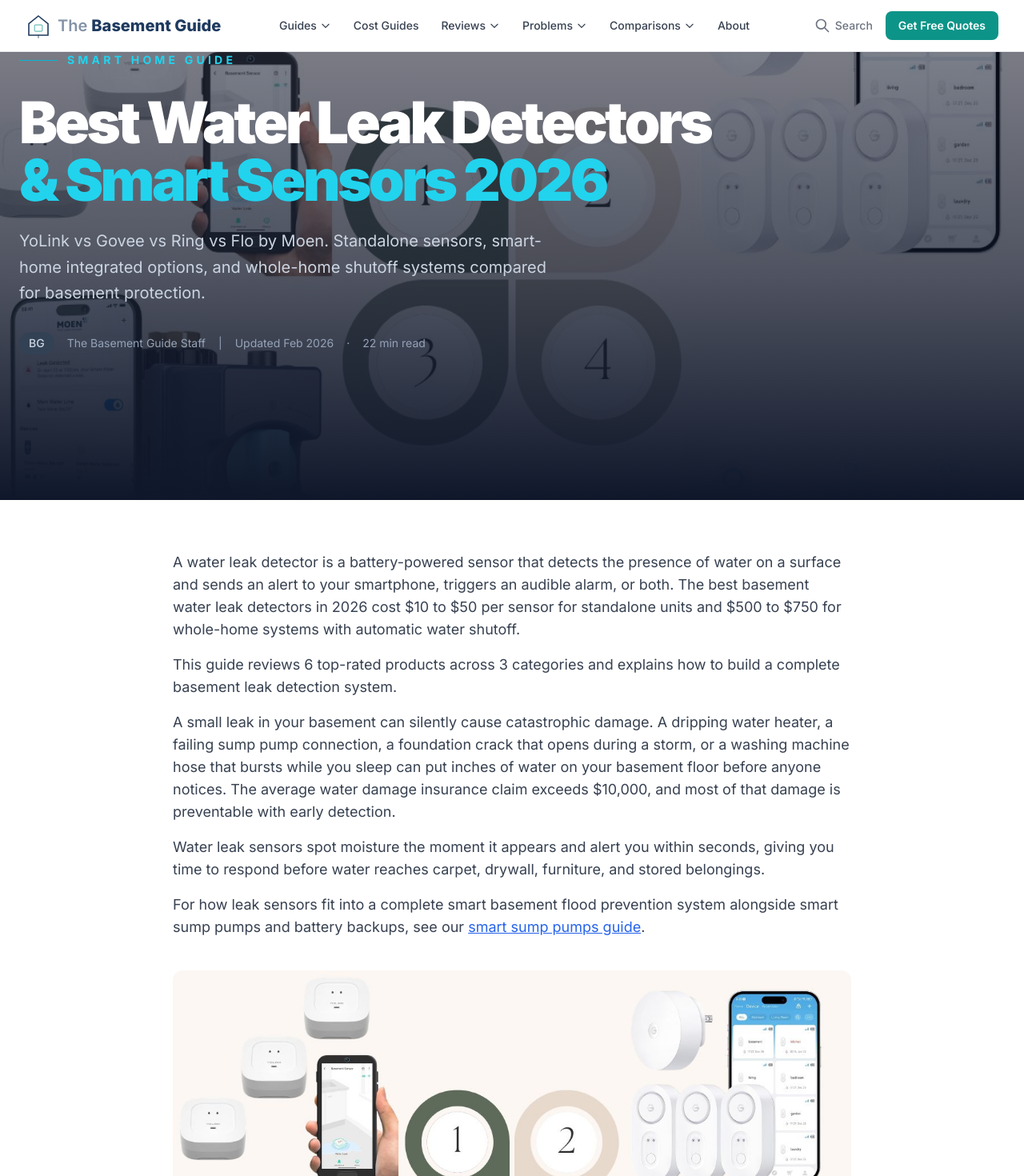
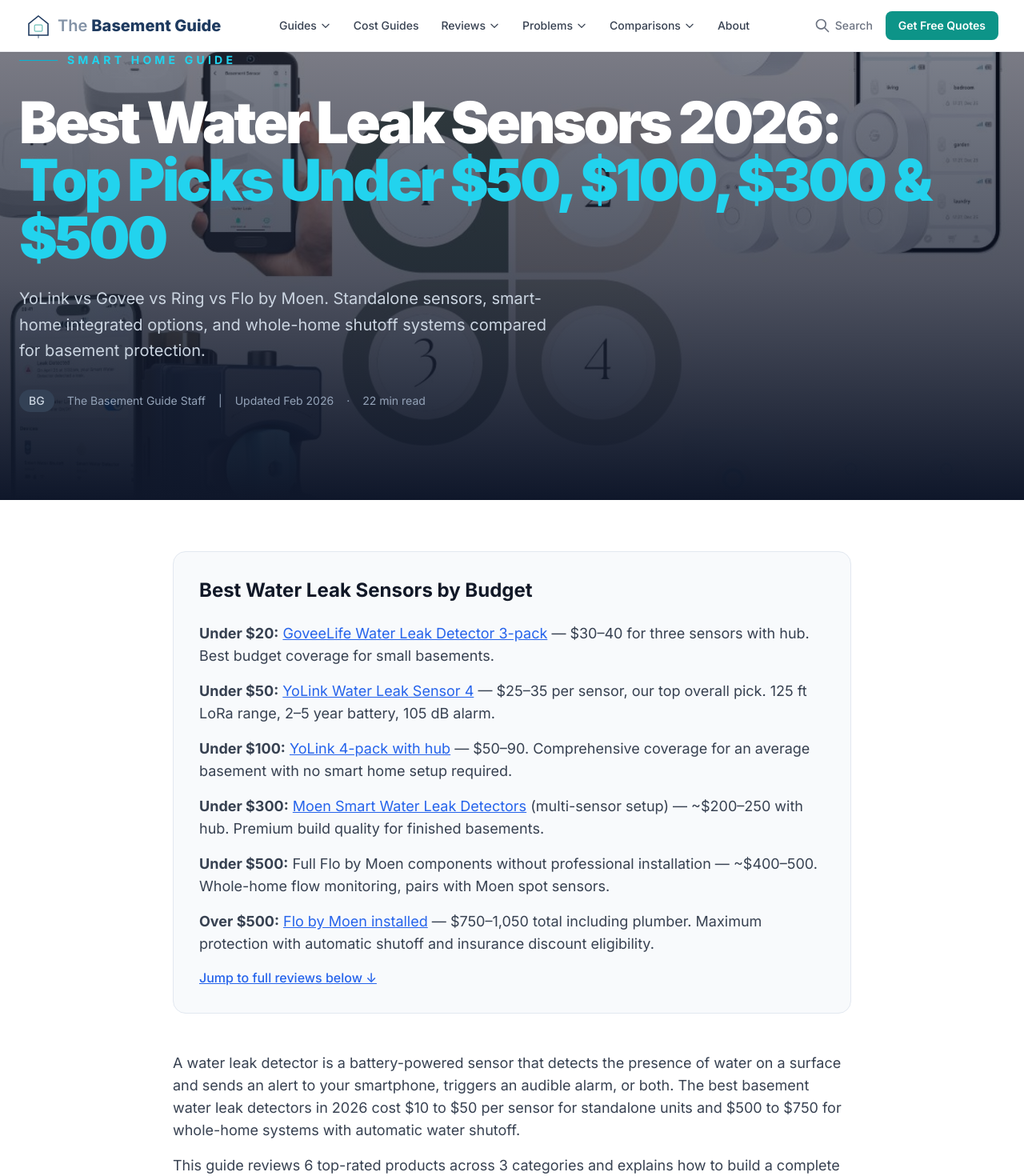
Before and after one commit to thebasementguide2026/basement-guide, a Next.js app: page /articles/best-water-leak-detectors in a window 1280 px wide. Shown: the top 1470 px of the page at 80% size. Built offline with nearby package versions, Linux system fonts and the light colour scheme.

Commit message:
Update title, meta, H1 and add Best by Budget section to water leak detectors page

```diff
--- a/app/articles/best-water-leak-detectors/page.tsx
+++ b/app/articles/best-water-leak-detectors/page.tsx
@@ -4,8 +4,8 @@ import LeadForm from '@/components/LeadForm'
 import type { Metadata } from 'next'
 
 export const metadata: Metadata = {
-  title: 'Best Water Leak Sensors & Detectors 2026: Top Picks for Every Budget | The Basement Guide',
-  description: 'The best water leak sensors for basements and whole-home protection. Top picks under $50, smart monitoring systems, and what to look for before your basement floods.',
+  title: 'Best Water Leak Sensors Under $50, $100, $300 & $500 (2026) | The Basement Guide',
+  description: 'Best water leak sensors under $50, $100, $300 & $500 compared. YoLink, Govee, Ring & Moen reviewed for basement flood protection. Updated 2026.',
   alternates: { canonical: 'https://thebasement.guide/articles/best-water-leak-detectors' },
 }
 
@@ -28,8 +28,8 @@ export default function BestWaterLeakDetectors() {
             <span className='text-cyan-400 font-bold tracking-[0.3em] text-sm uppercase'>Smart Home Guide</span>
           </div>
           <h1 className='text-5xl md:text-7xl font-black text-white mb-6 leading-[0.9] tracking-tighter'>
-            Best Water Leak Detectors<br />
-            <span className='text-cyan-400'>& Smart Sensors 2026</span>
+            Best Water Leak Sensors 2026:<br />
+            <span className='text-cyan-400'>Top Picks Under $50, $100, $300 & $500</span>
           </h1>
           <p className='text-xl text-slate-300 max-w-2xl leading-relaxed'>
             YoLink vs Govee vs Ring vs Flo by Moen. Standalone sensors, smart-home integrated options, and whole-home shutoff systems compared for basement protection.
@@ -49,6 +49,20 @@ export default function BestWaterLeakDetectors() {
       <div className='max-w-4xl mx-auto px-6 py-16'>
         {/* Article Body */}
         <article className='prose prose-lg max-w-none'>
+
+          {/* Best by Budget */}
+          <div className='bg-slate-50 border border-slate-200 rounded-2xl p-8 mb-12'>
+            <h2 className='text-2xl font-bold text-gray-900 mb-6'>Best Water Leak Sensors by Budget</h2>
+            <ul className='space-y-4 text-gray-700 text-lg'>
+              <li><strong>Under $20:</strong> <a href='https://amzn.to/4rGoGhR' target='_blank' rel='noopener noreferrer' className='text-blue-600 hover:text-blue-800 underline'>GoveeLife Water Leak Detector 3-pack</a> &mdash; $30&ndash;40 for three sensors with hub. Best budget coverage for small basements.</li>
+              <li><strong>Under $50:</strong> <a href='https://amzn.to/4tZpI9Z' target='_blank' rel='noopener noreferrer' className='text-blue-600 hover:text-blue-800 underline'>YoLink Water Leak Sensor 4</a> &mdash; $25&ndash;35 per sensor, our top overall pick. 125 ft LoRa range, 2&ndash;5 year battery, 105 dB alarm.</li>
+              <li><strong>Under $100:</strong> <a href='https://amzn.to/4tZpI9Z' target='_blank' rel='noopener noreferrer' className='text-blue-600 hover:text-blue-800 underline'>YoLink 4-pack with hub</a> &mdash; $50&ndash;90. Comprehensive coverage for an average basement with no smart home setup required.</li>
+              <li><strong>Under $300:</strong> <a href='https://amzn.to/47x843P' target='_blank' rel='noopener noreferrer' className='text-blue-600 hover:text-blue-800 underline'>Moen Smart Water Leak Detectors</a> (multi-sensor setup) &mdash; ~$200&ndash;250 with hub. Premium build quality for finished basements.</li>
+              <li><strong>Under $500:</strong> Full Flo by Moen components without professional installation &mdash; ~$400&ndash;500. Whole-home flow monitoring, pairs with Moen spot sensors.</li>
+              <li><strong>Over $500:</strong> <a href='https://amzn.to/4chgks4' target='_blank' rel='noopener noreferrer' className='text-blue-600 hover:text-blue-800 underline'>Flo by Moen installed</a> &mdash; $750&ndash;1,050 total including plumber. Maximum protection with automatic shutoff and insurance discount eligibility.</li>
+            </ul>
+            <p className='mt-4'><a href='#standalone-sensors' className='text-blue-600 hover:text-blue-800 underline font-medium'>Jump to full reviews below &darr;</a></p>
+          </div>
 
           {/* Intro */}
           <p className='text-gray-700 text-lg mb-4'>
@@ -181,7 +195,7 @@ export default function BestWaterLeakDetectors() {
           <div className='bg-slate-50 rounded-2xl p-8 mb-12'>
             <div className='flex items-center space-x-3 mb-4'>
               <span className='bg-cyan-500 text-white w-8 h-8 rounded-full flex items-center justify-center font-bold text-sm'>1</span>
-              <h2 className='text-3xl font-bold text-gray-900'>Standalone Sensors: Simple, Affordable, No Smart Home Required</h2>
+              <h2 id='standalone-sensors' className='text-3xl font-bold text-gray-900'>Standalone Sensors: Simple, Affordable, No Smart Home Required</h2>
             </div>
             <p className='text-gray-600 text-lg'>Standalone sensors are the easiest starting point. They require no existing smart home system, install in seconds (place on floor, pair with app), and provide reliable detection with phone alerts through their own dedicated hub and app.</p>
           </div>
```
